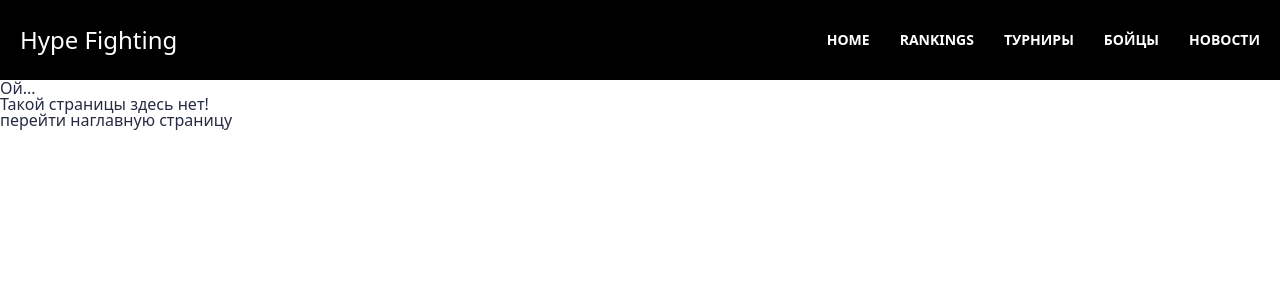
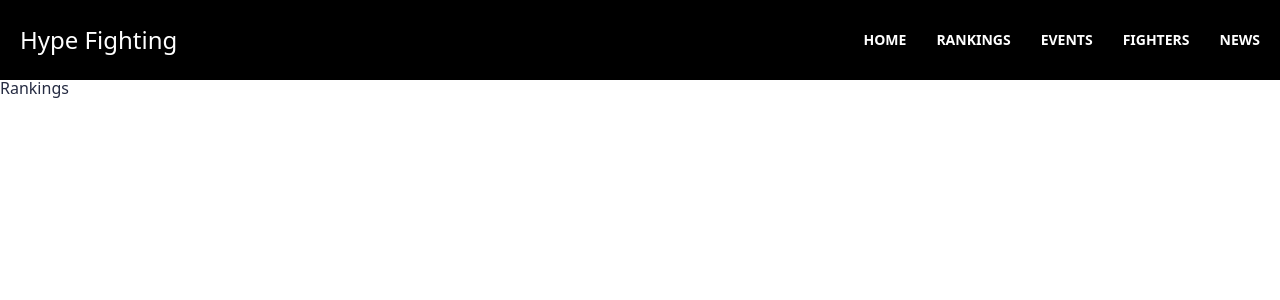
Before and after one commit to Malooyyy/pop-mma, a Next.js app: page /Rankings in a window 1280 px wide. Before the commit this address had no page. Shown: the top 300 px of the page. Built offline with nearby package versions, Linux system fonts and the light colour scheme.

Commit message:
Pagination update

```diff
--- a/components/Header/Header.tsx
+++ b/components/Header.tsx
@@ -1,12 +1,15 @@
 import React, { useState } from 'react'
 import Link from 'next/link'
 import { AiOutlineMenu, AiOutlineClose } from 'react-icons/ai'
-import styles from '../Header/Header.module.scss'
+import styles from '../styles/Header.module.scss'
 import { useRouter } from 'next/router'
 
 const navigation = [
 	{ id: 1, title: 'Home', path: '/' },
-	{ id: 2, title: 'Rankings', path: '/rankings' },
+	{ id: 2, title: 'Rankings', path: '/Rankings' },
+	{ id: 4, title: 'Events', path: '/events' },
+	{ id: 3, title: 'Fighters', path: '/fighters' },
+	{ id: 4, title: 'News', path: '/news' },
 ]
 
 const Header = () => {
@@ -31,9 +34,6 @@ const Header = () => {
 								</p>
 							</Link>
 						))}
-						<Link href='/Tournamed'>ТУРНИРЫ</Link>
-						<Link href='/Fighters'>БОЙЦЫ</Link>
-						<Link href='/News'>НОВОСТИ</Link>
 					</nav>
 					<div onClick={() => setNav(!nav)} className={styles.mobile_btn}>
 						{nav ? <AiOutlineClose size={30} /> : <AiOutlineMenu size={30} />}
--- a/components/Layout.tsx
+++ b/components/Layout.tsx
@@ -1,5 +1,5 @@
 import React from 'react'
-import Header from '../components/Header/Header'
+import Header from './Header'
 
 const Layout = ({ children }) => {
 	return (
--- a/components/Main/Main.tsx
+++ b/components/Main.tsx
@@ -1,4 +1,4 @@
-import styles from '../Main/Main.module.scss'
+import styles from '../styles/Main.module.scss'
 
 const Main = () => {
 	return (
--- a/components/Slider/Slider.tsx
+++ b/components/Slider.tsx
@@ -1,7 +1,7 @@
 import Image from 'next/image'
 import { Carousel } from 'react-responsive-carousel'
 import 'react-responsive-carousel/lib/styles/carousel.min.css'
-import styles from '../Slider/Slider.module.scss'
+import styles from '../styles/Slider.module.scss'
 
 const Slider = () => {
 	return (
--- a/pages/components/Rankings.tsx
+++ b/pages/Rankings.tsx
@@ -1,5 +1,4 @@
 import React from 'react'
-import Header from '../components/Rankings.module.scss'
 
 const Rankings = () => {
 	return <div>Rankings</div>
--- a/pages/index.tsx
+++ b/pages/index.tsx
@@ -1,5 +1,7 @@
-import Main from '@/components/Main/Main'
-import Slider from '@/components/Slider/Slider'
+import Main from '@/components/Main'
+import Slider from '@/components/Slider'
+import Layout from '@/components/Layout'
+import Link from 'next/link'
 import Head from 'next/head'
 
 export default function Home() {
```
Also changed, not shown: pages/components/Rankings.module.scss (deleted), styles/Header.module.scss (renamed from components/Header/Header.module.scss), styles/Main.module.scss (renamed from components/Main/Main.module.scss), styles/Rankings.module.scss (added), styles/Slider.module.scss (renamed from components/Slider/Slider.module.scss).
